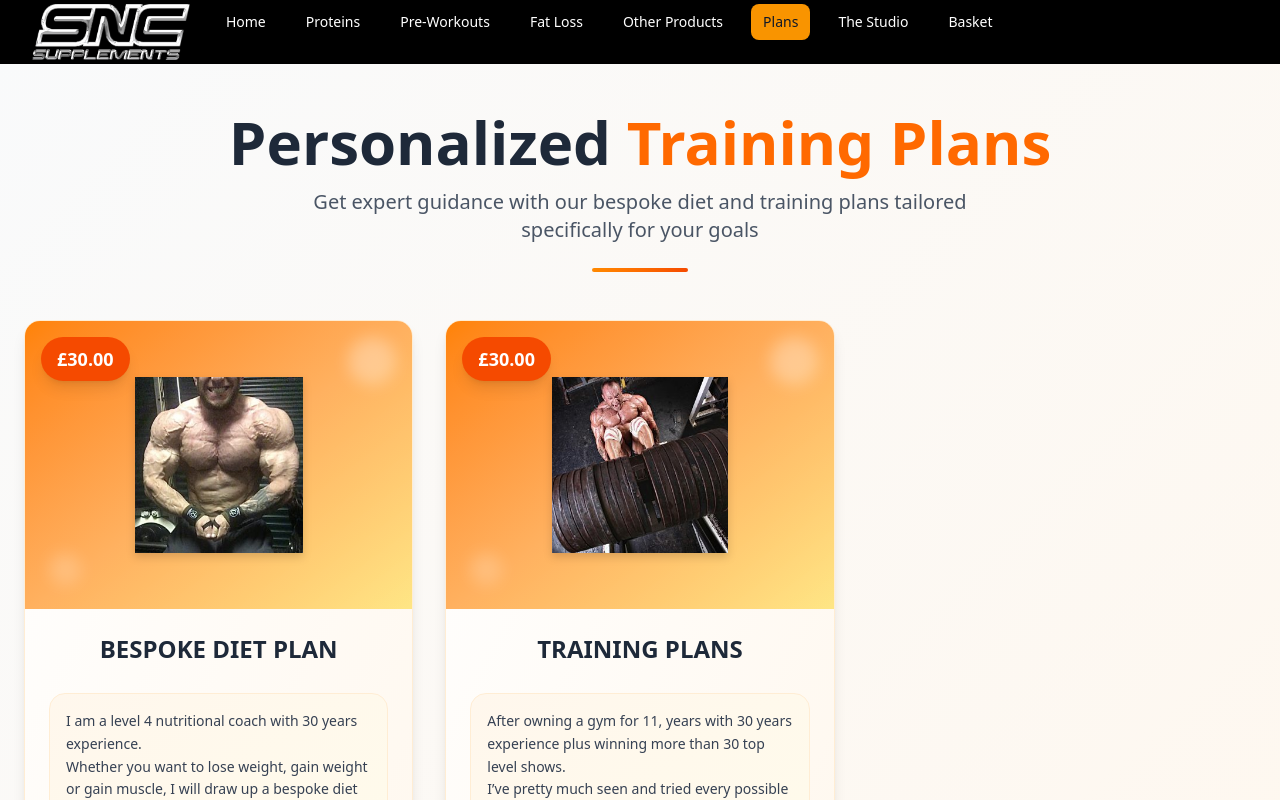
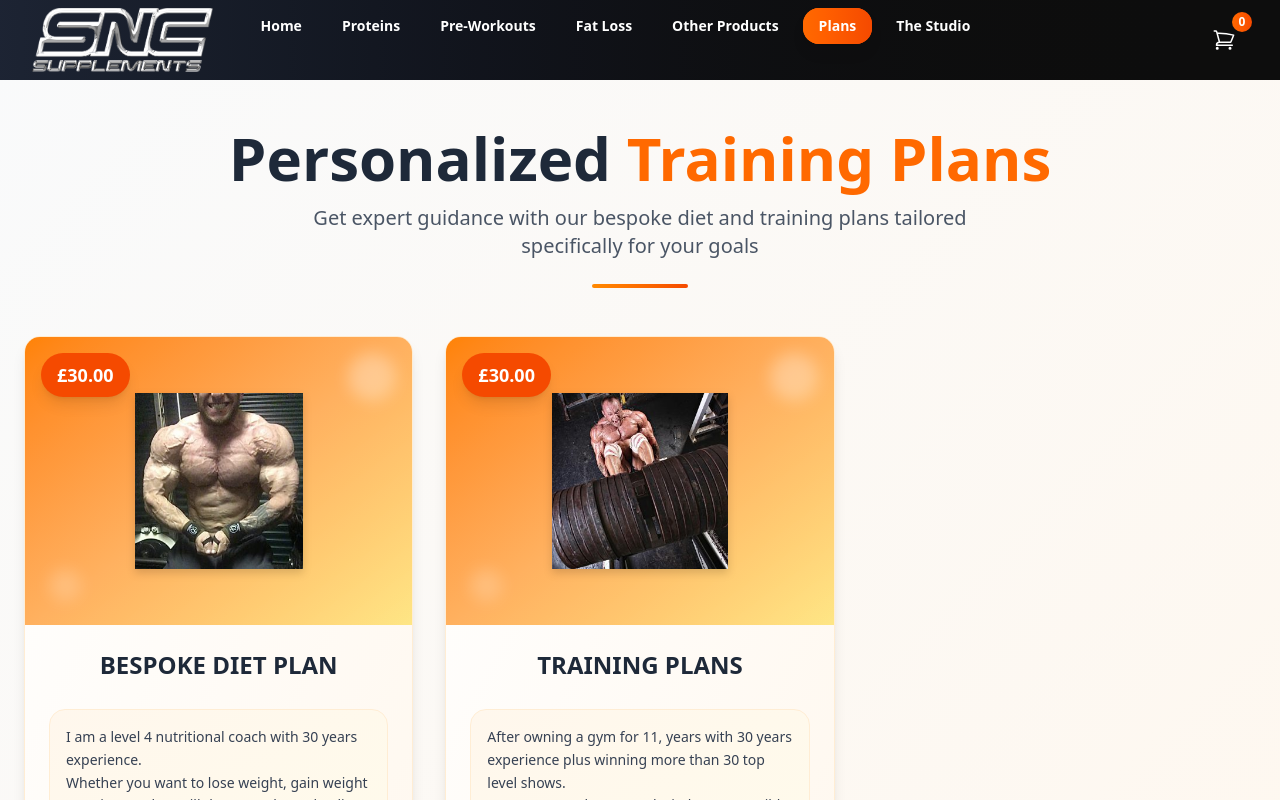
Before and after one commit to jacam666/sncSupps, a Next.js app: page /plans in a window 1280 px wide. Shown: the top 800 px of the page. Built offline with nearby package versions, Linux system fonts and the light colour scheme.

Commit message:
new design for navbar

```diff
--- a/src/app/components/Navbar.tsx
+++ b/src/app/components/Navbar.tsx
@@ -1,5 +1,5 @@
 import { Disclosure, DisclosureButton, DisclosurePanel } from '@headlessui/react'
-import { Bars3Icon, XMarkIcon } from '@heroicons/react/24/outline'
+import { Bars3Icon, XMarkIcon, ShoppingCartIcon } from '@heroicons/react/24/outline'
 import Link from 'next/link'
 import { usePathname } from 'next/navigation'
 import { useEffect, useState } from 'react'
@@ -12,53 +12,73 @@ const navigation = [
     { name: 'Other Products', href: '#', current: false },
     { name: 'Plans', href: '/plans', current: false },
     { name: 'The Studio', href: '/studioGallery', current: false },
-    { name: 'Basket', href: '/basket', current: false },
 ]
 
 function classNames(...classes: (string | boolean | undefined)[]): string {
     return classes.filter(Boolean).join(' ')
 }
 
-
 export default function Navbar() {
     const pathname = usePathname();
     const [mounted, setMounted] = useState(false);
+    const [scrolled, setScrolled] = useState(false);
 
     useEffect(() => {
         setMounted(true);
+
+        const handleScroll = () => {
+            const isScrolled = window.scrollY > 10;
+            setScrolled(isScrolled);
+        };
+
+        window.addEventListener('scroll', handleScroll);
+        return () => window.removeEventListener('scroll', handleScroll);
     }, []);
 
     if (!mounted) {
-        return null; // or a loading spinner, etc.
+        return null;
     }
 
+    return (
+        <Disclosure as="nav" className={`fixed w-full z-50 transition-all duration-300 ${
+            scrolled
+                ? 'bg-white/95 backdrop-blur-md shadow-lg border-b border-orange-100'
+                : 'bg-gradient-to-r from-gray-900/95 to-black/95 backdrop-blur-md'
+        }`}>
+            <div className="mx-auto max-w-7xl px-4 sm:px-6 lg:px-8">
+                <div className="relative flex h-20 items-center justify-between">
 
-    return (
-        <Disclosure as="nav" className="bg-black">
-            <div className="mx-auto max-w-7xl px-2 sm:px-6 lg:px-8">
-                <div className="relative flex h-16 items-center justify-between">
+                    {/* Mobile menu button */}
                     <div className="absolute inset-y-0 left-0 flex items-center sm:hidden">
-                        {/* Mobile menu button*/}
-                        <DisclosureButton className="group relative inline-flex items-center justify-center rounded-md p-2 text-white hover:bg-gray-700 hover:text-white focus:ring-2 focus:ring-white focus:outline-hidden focus:ring-inset">
+                        <DisclosureButton className={`group relative inline-flex items-center justify-center rounded-xl p-2 transition-all duration-300 ${
+                            scrolled
+                                ? 'text-gray-700 hover:bg-orange-50 hover:text-orange-600'
+                                : 'text-white hover:bg-white/10 hover:text-orange-300'
+                        } focus:ring-2 focus:ring-orange-500 focus:outline-hidden focus:ring-offset-2`}>
                             <span className="absolute -inset-0.5" />
                             <span className="sr-only">Open main menu</span>
                             <Bars3Icon aria-hidden="true" className="block size-6 group-data-open:hidden" />
                             <XMarkIcon aria-hidden="true" className="hidden size-6 group-data-open:block" />
                         </DisclosureButton>
                     </div>
+
+                    {/* Logo */}
                     <div className="flex flex-1 items-center justify-center sm:items-stretch sm:justify-start">
                         <div className="flex shrink-0 items-center">
-                            <Link href={"/"}>
+                            <Link href="/" className="flex items-center space-x-2 group">
                                 <img
-                                    alt="Your Company"
+                                    alt="SNC Logo"
                                     src="/sncImages/logo-copy.png"
-                                    className="h-14  invert"
+                                    className={`h-16 transition-all duration-300 group-hover:scale-105 ${
+                                        scrolled ? '' : 'invert'
+                                    }`}
                                 />
-
                             </Link>
                         </div>
-                        <div className="hidden sm:ml-6 sm:block">
-                            <div className="flex space-x-4">
+
+                        {/* Desktop Navigation */}
+                        <div className="hidden sm:ml-8 sm:block">
+                            <div className="flex space-x-2">
                                 {navigation.map((item) => {
                                     const isActive = pathname === item.href;
                                     return (
@@ -66,36 +86,94 @@ export default function Navbar() {
                                             key={item.name}
                                             href={item.href}
                                             className={classNames(
+                                                'relative px-4 py-2 rounded-xl text-sm font-semibold transition-all duration-300 group',
                                                 isActive
-                                            ? 'bg-[var(--snc-orange)] text-gray-900'
-                                            : 'text-white hover:bg-gray-700 hover:text-white',
-                                          'rounded-md px-3 py-2 text-sm font-medium'
+                                                    ? scrolled
+                                                        ? 'bg-gradient-to-r from-orange-500 to-orange-600 text-white shadow-lg'
+                                                        : 'bg-gradient-to-r from-orange-500 to-orange-600 text-white shadow-lg'
+                                                    : scrolled
+                                                        ? 'text-gray-700 hover:bg-orange-50 hover:text-orange-600'
+                                                        : 'text-white hover:bg-white/10 hover:text-orange-300'
                                             )}
                                         >
-                                        {item.name}
+                                            <span className="relative z-10">{item.name}</span>
+                                            {isActive && (
+                                                <div className="absolute inset-0 bg-gradient-to-r from-orange-500 to-orange-600 rounded-xl opacity-100"></div>
+                                            )}
+                                            {!isActive && (
+                                                <div className="absolute inset-0 bg-gradient-to-r from-orange-500 to-orange-600 rounded-xl opacity-0 group-hover:opacity-10 transition-opacity duration-300"></div>
+                                            )}
                                         </Link>
-                                )})}
+                                    );
+                                })}
                             </div>
                         </div>
                     </div>
+
+                    {/* Cart Icon */}
+                    <div className="absolute inset-y-0 right-0 flex items-center">
+                        <Link
+                            href="/basket"
+                            className={`relative p-3 rounded-xl transition-all duration-300 group ${
+                                scrolled
+                                    ? 'text-gray-700 hover:bg-orange-50 hover:text-orange-600'
+                                    : 'text-white hover:bg-white/10 hover:text-orange-300'
+                            }`}
+                        >
+                            <ShoppingCartIcon className="h-6 w-6" />
+                            {/* Cart badge - you can add cart count logic here */}
+                            <span className="absolute -top-1 -right-1 bg-gradient-to-r from-orange-500 to-orange-600 text-white text-xs rounded-full h-5 w-5 flex items-center justify-center font-bold">
+                                0
+                            </span>
+                        </Link>
                     </div>
                 </div>
+            </div>
+
+            {/* Mobile Navigation Panel */}
             <DisclosurePanel className="sm:hidden">
-                <div className="space-y-1 px-2 pt-2 pb-3">
-                    {navigation.map((item) => (
+                <div className={`px-4 pt-4 pb-6 space-y-2 ${
+                    scrolled
+                        ? 'bg-white border-t border-orange-100'
+                        : 'bg-gradient-to-b from-gray-900 to-black'
+                }`}>
+                    {navigation.map((item) => {
+                        const isActive = pathname === item.href;
+                        return (
                             <DisclosureButton
                                 key={item.name}
                                 as={Link}
                                 href={item.href}
-                            aria-current={item.current ? 'page' : undefined}
                                 className={classNames(
-                                item.current ? 'bg-gray-900 text-white' : 'text-gray-300 hover:bg-gray-700 hover:text-white',
-                                'block rounded-md px-3 py-2 text-base font-medium',
+                                    'block px-4 py-3 rounded-xl text-base font-semibold transition-all duration-300',
+                                    isActive
+                                        ? 'bg-gradient-to-r from-orange-500 to-orange-600 text-white shadow-lg'
+                                        : scrolled
+                                            ? 'text-gray-700 hover:bg-orange-50 hover:text-orange-600'
+                                            : 'text-white hover:bg-white/10 hover:text-orange-300'
                                 )}
                             >
                                 {item.name}
                             </DisclosureButton>
-                    ))}
+                        );
+                    })}
+
+                    {/* Mobile Cart Link */}
+                    <DisclosureButton
+                        as={Link}
+                        href="/basket"
+                        className={classNames(
+                            'flex items-center space-x-3 px-4 py-3 rounded-xl text-base font-semibold transition-all duration-300',
+                            pathname === '/basket'
+                                ? 'bg-gradient-to-r from-orange-500 to-orange-600 text-white shadow-lg'
+                                : scrolled
+                                    ? 'text-gray-700 hover:bg-orange-50 hover:text-orange-600'
+                                    : 'text-white hover:bg-white/10 hover:text-orange-300'
+                        )}
+                    >
+                        <ShoppingCartIcon className="h-5 w-5" />
+                        <span>Basket</span>
+                    </DisclosureButton>
                 </div>
             </DisclosurePanel>
         </Disclosure>
--- a/src/app/contact/page.tsx
+++ b/src/app/contact/page.tsx
@@ -47,7 +47,7 @@ export default function ContactPage() {
       <Navbar />
 
       {/* Page Header */}
-      <div className="text-center py-12 px-4">
+      <div className="text-center pt-32 pb-12 px-4"> {/* Added pt-32 to account for fixed navbar */}
         <h1 className="text-5xl md:text-6xl font-bold text-gray-800 mb-4">
           Get In <span className="text-orange-500">Touch</span>
         </h1>
--- a/src/app/fatLoss/page.tsx
+++ b/src/app/fatLoss/page.tsx
@@ -12,7 +12,7 @@ export default function FatLoss() {
             <Navbar />
 
             {/* Page Header */}
-            <div className="text-center py-12 px-4">
+            <div className="text-center pt-32 pb-12 px-4"> {/* Added pt-32 to account for fixed navbar */}
                 <h1 className="text-5xl md:text-6xl font-bold text-gray-800 mb-4">
                     Premium <span className="text-orange-500">Fat Loss</span>
                 </h1>
--- a/src/app/page.tsx
+++ b/src/app/page.tsx
@@ -9,7 +9,7 @@ export default function Home() {
   return (
     <div className="min-h-screen bg-gray-50">
       <Navbar />
-      <div className="py-8 px-4 lg:px-8">
+      <div className="pt-24 pb-8 px-4 lg:px-8"> {/* Added pt-24 to account for fixed navbar */}
         <div className="max-w-7xl mx-auto">
           {/* Hero Section */}
           <div className="text-center mb-12">
--- a/src/app/plans/page.tsx
+++ b/src/app/plans/page.tsx
@@ -14,7 +14,7 @@ export default function Plans() {
             <Navbar />
 
             {/* Page Header */}
-            <div className="text-center py-12 px-4">
+            <div className="text-center pt-32 pb-12 px-4"> {/* Added pt-32 to account for fixed navbar */}
                 <h1 className="text-5xl md:text-6xl font-bold text-gray-800 mb-4">
                     Personalized <span className="text-orange-500">Training Plans</span>
                 </h1>
--- a/src/app/preWorkouts/page.tsx
+++ b/src/app/preWorkouts/page.tsx
@@ -12,7 +12,7 @@ export default function PreWorkouts() {
             <Navbar />
 
             {/* Page Header */}
-            <div className="text-center py-12 px-4">
+            <div className="text-center pt-32 pb-12 px-4"> {/* Added pt-32 to account for fixed navbar */}
                 <h1 className="text-5xl md:text-6xl font-bold text-gray-800 mb-4">
                     Premium <span className="text-orange-500">Pre-Workouts</span>
                 </h1>
--- a/src/app/proteins/page.tsx
+++ b/src/app/proteins/page.tsx
@@ -12,7 +12,7 @@ export default function Proteins() {
             <Navbar />
 
             {/* Page Header */}
-            <div className="text-center py-12 px-4">
+            <div className="text-center pt-32 pb-12 px-4"> {/* Added pt-32 to account for fixed navbar */}
                 <h1 className="text-5xl md:text-6xl font-bold text-gray-800 mb-4">
                     Premium <span className="text-orange-500">Proteins</span>
                 </h1>
--- a/src/app/studioGallery/page.tsx
+++ b/src/app/studioGallery/page.tsx
@@ -98,6 +98,9 @@ export default function GalleryPage() {
   return (
     <div className="bg-black min-h-screen overflow-hidden">
       <Navbar />
+
+      {/* Main Content with top padding for fixed navbar */}
+      <div className="pt-20"> {/* Added pt-20 to account for fixed navbar */}
 
       {/* Hero Section with Full-Screen Images */}
       <div className="relative h-screen overflow-hidden">
@@ -335,6 +338,7 @@ export default function GalleryPage() {
         slides={slides}
         plugins={[Thumbnails]}
       />
+      </div> {/* Close the pt-20 container */}
 
       <Footer />
     </div>
```
Lines whose indentation alone changed are shown as unchanged.
